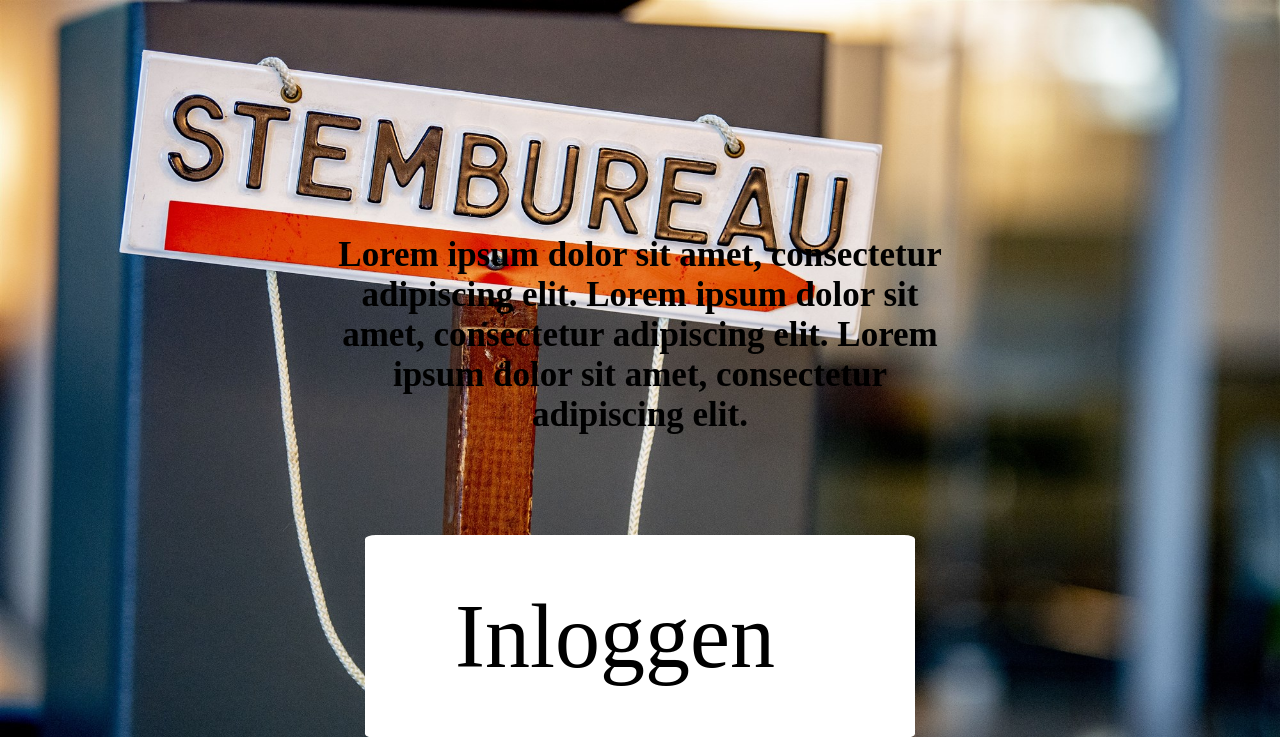
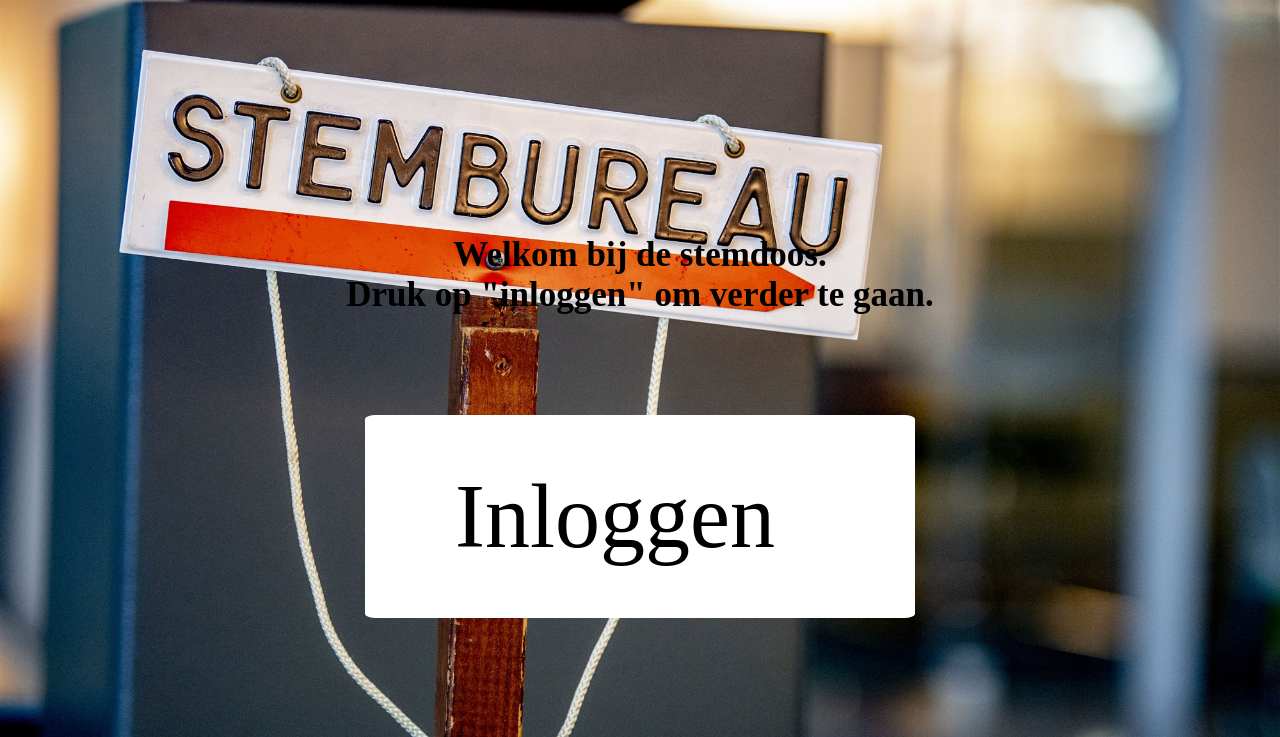
Before and after one commit to Daan7777/pro_coding, a PHP site: page / in a window 1280 px wide. Shown: the top 737 px of the page. Run offline with PHP 8.4, Linux system fonts and the light colour scheme.

Commit message:
index tekst

```diff
--- a/index.php
+++ b/index.php
@@ -24,7 +24,7 @@
 </head>
 
 <body>
-    <p class="center uitleg bold">Lorem ipsum dolor sit amet, consectetur adipiscing elit. Lorem ipsum dolor sit amet, consectetur adipiscing elit. Lorem ipsum dolor sit amet, consectetur adipiscing elit.</p>
+    <p class="center uitleg bold">Welkom bij de stemdoos.<br>Druk op "inloggen" om verder te gaan.</p>
     <a class="start center" href="entercode.php">Inloggen</a>
     <script>
         const images = <?php echo json_encode($images); ?>;
```
